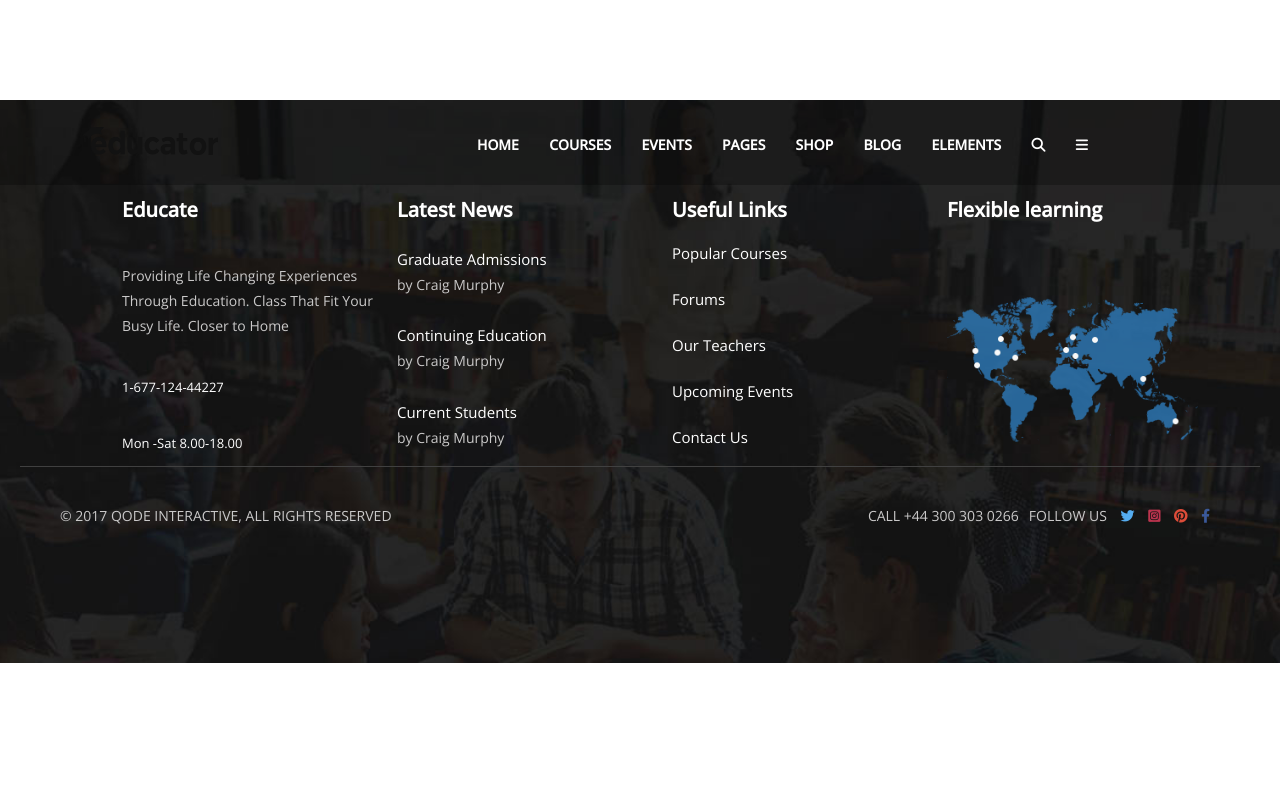
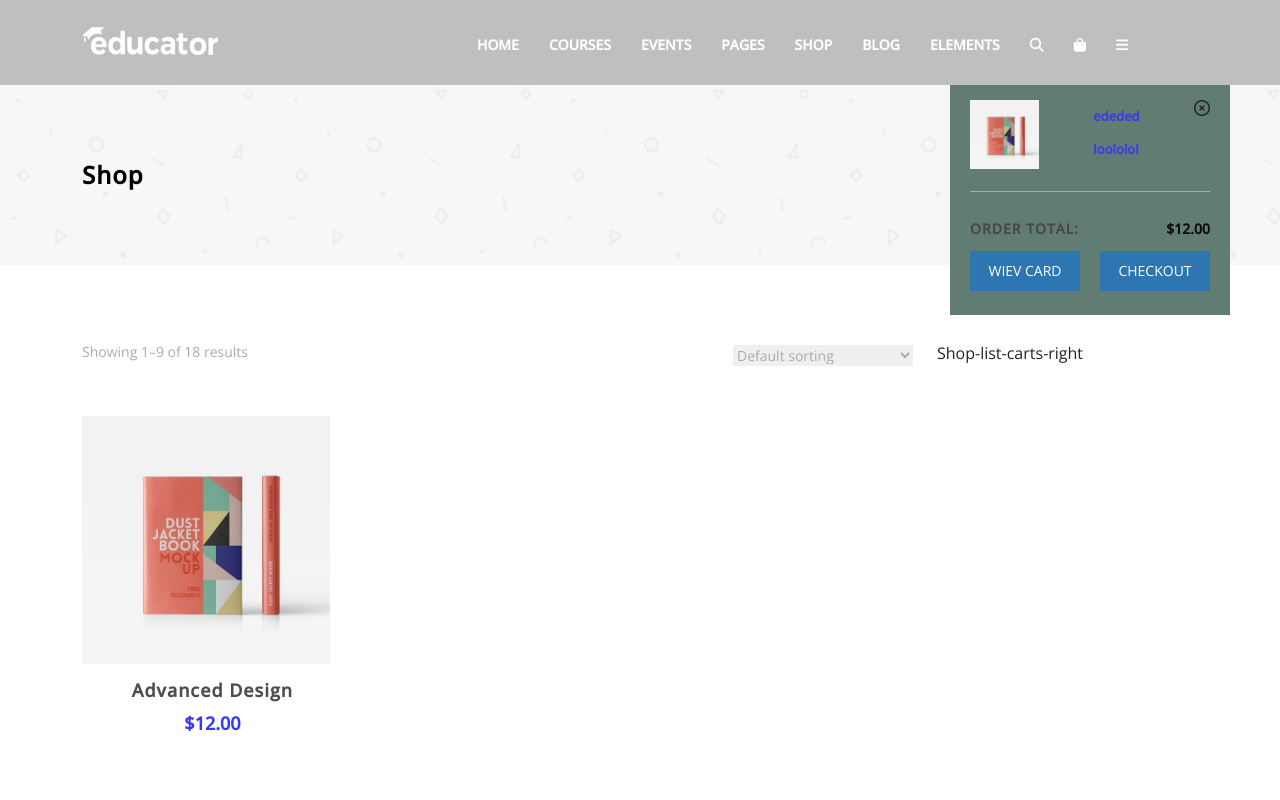
Before and after one commit to zulfuqarov/Last-Project, a React (Vite) app: page /Shop-List in a window 1280 px wide. Shown: the top 800 px of the page. Built offline with nearby package versions, Linux system fonts and the light colour scheme.

Commit message:
shop sehifesi icon sebete eklemek qalib hover alinmir :( 100/70

```diff
--- a/src/App.jsx
+++ b/src/App.jsx
@@ -7,6 +7,8 @@ import Home from "./pages/Home";
 import Pagesteacher from "./pages/Pagesteacher";
 import Navbar from "./componets/homes/header/Navbar";
 import Footer from "./componets/homes/header/Footer";
+import Shop from "./pages/Shop";
+
 
 function App() {
   return (
@@ -15,6 +17,7 @@ function App() {
       <Routes>
         <Route path="/" element={<Home />} />
         <Route path="/Teachers" element={<Pagesteacher />} />
+        <Route path="Shop-List" element={<Shop />} />
       </Routes>
       <Footer />
     </>
--- a/src/componets/homes/header/Navbar.css
+++ b/src/componets/homes/header/Navbar.css
@@ -11,6 +11,7 @@ a {
     width: 100%;
     height: 85px;
     background-color: rgba(0, 0, 0, 0.25);
+    transition: ease 0.5s all;
 }
 
 .navbar-logo img {
--- a/src/componets/homes/header/Navbar.jsx
+++ b/src/componets/homes/header/Navbar.jsx
@@ -1,8 +1,8 @@
 import React, { useEffect, useState } from "react";
-import { Link } from 'react-router-dom';
+import { Link } from "react-router-dom";
 
 // img start
-import Logo from "./img/logo-dark.png";
+import Logo from "./img/logo-light.png";
 import corusesimg1 from "./img/course-img-1.jpg";
 import corusesimg2 from "./img/course-img-2.jpg";
 import corusesimg3 from "./img/course-img-6.jpg";
@@ -12,19 +12,16 @@ const Navbar = () => {
   const [navbarColor, setNavbarColor] = useState("rgba(0, 0, 0, 0.25)");
   // navbar scroll start
   const handleScroll = () => {
-
     const scrollY = window.scrollY;
 
-
     if (scrollY > 50) {
-      setNavbarColor("white");
+      setNavbarColor("black");
     } else {
       setNavbarColor("rgba(0, 0, 0, 0.25)");
     }
   };
 
   useEffect(() => {
-
     window.addEventListener("scroll", handleScroll);
 
     // Komponent çıkışında scroll olayını kaldırın
@@ -117,7 +114,6 @@ const Navbar = () => {
           <div className="navbar-links col-6 col-md-6  col-lg-7">
             <ul className="navbar-links-ul d-flex justify-content-between">
               <li className="any-hover">
-
                 <Link to="/">HOME</Link>
                 <ul className="Home-bottom any">
                   <li>
@@ -296,10 +292,10 @@ const Navbar = () => {
                 </ul>
               </li>
               <li className="any-hover">
-                <a href="">SHOP</a>
+                <a href="#">SHOP</a>
                 <ul className="Shop-bottom any">
                   <li>
-                    <a href="">Shop List</a>
+                    <Link to="/Shop-List">Shop Lsit</Link>
                   </li>
                   <li>
                     <a href="">Product Single</a>
@@ -320,7 +316,8 @@ const Navbar = () => {
                     </ul>
                   </li>
                   <li className="Pages-hover">
-                    <a href="">Pages</a> <i className="fa-solid fa-angle-right"></i>
+                    <a href="">Pages</a>{" "}
+                    <i className="fa-solid fa-angle-right"></i>
                     <ul className="Pages-bottom2">
                       <li>
                         <a href="">My Account</a>
@@ -426,6 +423,11 @@ const Navbar = () => {
               <li className="any-hover">
                 <a href="">
                   <i className="fa-solid fa-magnifying-glass"></i>
+                </a>
+              </li>
+              <li className="any-hover">
+                <a href="">
+                  <i className="fa-solid fa-bag-shopping fa-bag-shopping-hover "></i>
                 </a>
               </li>
               <li className="any-hover">
@@ -628,11 +630,15 @@ const Navbar = () => {
                   <a href="">Product Single</a>
                 </li>
                 <li>
-                    <a onClick={layotsActionsClick} href="#">Layouts</a>{" "}
+                  <a onClick={layotsActionsClick} href="#">
+                    Layouts
+                  </a>{" "}
                   <i className="fa-solid fa-caret-right"></i>
-                    <ul className={`mobile-nav-any ${
+                  <ul
+                    className={`mobile-nav-any ${
                       layotsAction ? " mobile-nav-any-actiove" : ""
-                  }`}>
+                    }`}
+                  >
                     <li>
                       <a href="">Three Columns Grid</a>
                     </li>
@@ -645,10 +651,15 @@ const Navbar = () => {
                   </ul>
                 </li>
                 <li>
-                    <a onClick={pagestActionClick} href="#">Pages</a> <i className="fa-solid fa-caret-right"></i>
-                    <ul className={`mobile-nav-any ${
+                  <a onClick={pagestActionClick} href="#">
+                    Pages
+                  </a>{" "}
+                  <i className="fa-solid fa-caret-right"></i>
+                  <ul
+                    className={`mobile-nav-any ${
                       pagestAction ? " mobile-nav-any-actiove" : ""
-                  }`}>
+                    }`}
+                  >
                     <li>
                       <a href="">My Account</a>
                     </li>
@@ -661,7 +672,6 @@ const Navbar = () => {
                   </ul>
                 </li>
               </ul>
-
             </li>
             <li>
               <a onClick={BlogActionClick} href="#">
@@ -679,7 +689,9 @@ const Navbar = () => {
                   <a href="">Masonry List</a>
                 </li>
                 <li>
-                  <a onClick={postTypseActionClick} href="#">Post Types</a>{" "}
+                  <a onClick={postTypseActionClick} href="#">
+                    Post Types
+                  </a>{" "}
                   <i className="fa-solid fa-caret-right"></i>
                   <ul
                     className={`mobile-nav-any ${
@@ -718,7 +730,9 @@ const Navbar = () => {
                 }`}
               >
                 <li>
-                  <a onClick={shortCodesActionClick} href="#">Course Shortcodes</a>{" "}
+                  <a onClick={shortCodesActionClick} href="#">
+                    Course Shortcodes
+                  </a>{" "}
                   <i className="fa-solid fa-caret-right"></i>
                   <ul
                     className={`mobile-nav-any ${
@@ -752,10 +766,15 @@ const Navbar = () => {
                   </ul>
                 </li>
                 <li>
-                  <a onClick={classicActionClick} href="#">Classic</a> <i className="fa-solid fa-caret-right"></i>
-                  <ul className={`mobile-nav-any ${
+                  <a onClick={classicActionClick} href="#">
+                    Classic
+                  </a>{" "}
+                  <i className="fa-solid fa-caret-right"></i>
+                  <ul
+                    className={`mobile-nav-any ${
                       classicAction ? " mobile-nav-any-actiove" : ""
-                  }`}>
+                    }`}
+                  >
                     <li>
                       <a href="">Accordions & Toggles</a>
                     </li>
@@ -786,7 +805,9 @@ const Navbar = () => {
                   </ul>
                 </li>
                 <li>
-                  <a onClick={infographicActionClick} href="#">Infograpich</a>{" "}
+                  <a onClick={infographicActionClick} href="#">
+                    Infograpich
+                  </a>{" "}
                   <i className="fa-solid fa-caret-right"></i>
                   <ul
                     className={`mobile-nav-any ${
--- /dev/null
+++ b/src/componets/navbar-all-links-header/NavbarLinksAlllHeader.jsx
@@ -0,0 +1,40 @@
+import React from "react";
+
+import sekil55 from "../shop/product-img-2-600x600.jpg";
+
+const NavbarLinksAlllHeader = ({ links, span }) => {
+  return (
+    <div className="Teacher-back-fon d-flex position-relative">
+      <div className="container d-flex justify-content-between">
+        <h1>{span}</h1>
+        <a href="#">Home / {links}</a>
+        <div className="shopping-icons">
+          <div className="shopping-icons-top d-flex justify-content-between">
+            <div className="shopping-icons-img">
+              <img src={sekil55} alt="" />
+            </div>
+            <div className="shopping-icons-top-span">
+              <span>ededed</span> <br />
+              <span>loololol</span>
+            </div>
+            <div>
+              <i class="fa-regular fa-circle-xmark"></i>
+            </div>
+          </div>
+          <div className="shopping-icons-bottom">
+            <div className="d-flex justify-content-between shopping-icons-bottom-span">
+              <h1>ORDER TOTAL:</h1>
+              <span>$12.00</span>
+            </div>
+            <div className="d-flex justify-content-between shopping-icons-bottom-btn">
+              <button>WIEV CARD</button>
+              <button>CHECKOUT</button>
+            </div>
+          </div>
+        </div>
+      </div>
+    </div>
+  );
+};
+
+export default NavbarLinksAlllHeader;
--- a/src/componets/pagesE/our teachers/Teacher.jsx
+++ b/src/componets/pagesE/our teachers/Teacher.jsx
@@ -5,6 +5,7 @@ import "./Teachers.css";
 // img start
 import Josephimg from "./imgs/teachers-1.jpg";
 import Josephimzaimg from "./imgs/signature-1.png";
+import NavbarLinksAlllHeader from "../../navbar-all-links-header/NavbarLinksAlllHeader";
 // img end
 
 const itemsPerPage = 8;
@@ -19,7 +20,7 @@ const Teacher = () => {
 
   useEffect(() => {
     axios
-      .get(" http://localhost:9999/teachers")
+      .get("http://localhost:3000/teachers")
       .then((melumat) => setteacher(melumat.data))
       .catch((error) => {
         console.error("api isdeyi basarisiz", error);
@@ -33,12 +34,7 @@ const Teacher = () => {
 
   return (
     <section className="Teacher">
-      <div className="Teacher-back-fon d-flex">
-        <div className="container d-flex justify-content-between">
-          <h1>Our Teachers</h1>
-          <a href="#">Home / Our Teachers</a>
-        </div>
-      </div>
+      <NavbarLinksAlllHeader links='Our Teachers' span='Our Teachers'/>
       <div className="container">
         <section className="section-joseph row">
           <div className="joseph-img-left col-12 col-lg-6">
@@ -75,8 +71,8 @@ const Teacher = () => {
                       <img src={item.img} alt="" />
                     </div>
                     <div className="Teacher-card-about">
-                    <h1>{item.name}</h1>
-                    <span>{item.faculty}</span>
+                      <h1>{item.name}</h1>
+                      <span>{item.faculty}</span>
                     </div>
                   </div>
                 }
--- /dev/null
+++ b/src/componets/shop/ShopList.css
@@ -0,0 +1,122 @@
+.Shop-List {
+    padding-top: 85px;
+}
+
+.Shop-list-carts {
+    padding-top: 80px;
+}
+
+.Shop-list-carts-left-top span {
+    font-size: 14px;
+    color: #ababab;
+}
+
+.Shop-list-carts-left-top select {
+    border: none;
+    width: 180px;
+    border: none !important;
+    font-size: 14px;
+    color: #ababab;
+}
+
+.Shop-list-carts-left-bottom {
+    padding-top: 50px;
+}
+
+.Shop-list-carts-left-bottom-img {
+    width: 248px;
+}
+
+.Shop-list-carts-left-bottom-img img {
+    width: 100%;
+}
+
+.Shop-list-carts-left-bottom-img button {
+    position: relative;
+    border: none;
+    color: white;
+    font-size: 15px;
+    font-weight: 700;
+    background-color: rgb(80, 80, 255);
+    width: 248px;
+    height: 0px;
+    padding: 0;
+    overflow-y: hidden;
+    transition: 0.3s height ease;
+    bottom: 248px;
+}
+
+.Shop-list-carts-left-bottom-img:hover button {
+    height: 54px;
+}
+
+
+.Shop-list-carts-left-bottom-about span {
+    color: rgb(77, 77, 77);
+    font-size: 18px;
+    font-weight: 700;
+    padding: 15px 0;
+    display: inline-block;
+    letter-spacing: 1px;
+}
+
+.Shop-list-carts-left-bottom-about p {
+    color: rgb(55, 55, 248);
+    font-size: 18px;
+    font-weight: 700;
+}
+
+
+.shopping-icons-top{
+    padding-bottom: 20px;
+}
+.shopping-icons-img{
+    width: 69px;
+}
+.shopping-icons-img img{
+    width: 100%;
+}
+.shopping-icons-top-span span{
+font-weight: 700;
+font-size: 13px;
+color: rgb(59, 59, 231);
+padding: 10px 0;
+display: inline-block;
+}
+.shopping-icons{
+    width: 280px;
+    height: 230px;
+    background-color: rgb(96, 124, 115);
+    padding: 15px 20px;
+    position: absolute;
+    top: 0;
+    right: 0;
+    margin-right: 50px;
+}
+.shopping-icons-bottom{
+    border-top: 1px solid #ababab;
+    padding-top: 30px;
+    padding-bottom: 15px;
+}
+.shopping-icons-bottom h1{
+    color: #474747;
+    font-size: 14px;
+    font-weight: 700;
+}
+.shopping-icons-bottom-span span{
+    font-weight: 700;
+    color: #0a0a0a;
+    font-size: 14px;
+}
+.shopping-icons-bottom-btn{
+    padding-top: 15px;
+}
+.shopping-icons-bottom-btn button{
+    width: 110px;
+    height: 40px;
+    background-color: #2d76b2;
+    border: none;
+    padding: 0;
+    color: white;
+    font-size: 14px;
+}
--- /dev/null
+++ b/src/componets/shop/ShopList.jsx
@@ -0,0 +1,57 @@
+import React from "react";
+import "./ShopList.css";
+import NavbarLinksAlllHeader from "../navbar-all-links-header/NavbarLinksAlllHeader";
+
+import sekil from "./product-img-2-600x600.jpg";
+const ShopList = () => {
+  return (
+    <section className="Shop-List">
+      <NavbarLinksAlllHeader span="Shop" links="shop" />
+      <section className="Shop-list-carts">
+        <div className="container">
+          <div className="row">
+            <div className="Shop-list-carts-left   col-12  col-lg-9">
+              <div className="d-flex justify-content-between Shop-list-carts-left-top">
+                <span>Showing 1–9 of 18 results</span>
+                <select name="" id="">
+                  <option value="Default sorting">Default sorting</option>
+                  <option value="Sort by popularity">Sort by popularity</option>
+                  <option value="Sort by average">
+                    Sort by average Rating
+                  </option>
+                  <option value="Sort by latest">Sort by latest</option>
+                  <option value="Sort by price: low to high">
+                    Sort by price: low to high
+                  </option>
+                  <option value="Sort by price: low to low">
+                    Sort by price: low to low
+                  </option>
+                </select>
+              </div>
+              <div className="row">
+                <div className="Shop-list-carts-left-bottom col-lg-4">
+                  <div className="Shop-list-carts-left-bottom-img">
+                    <img src={sekil} alt="" />
+                    <div className="position-absolute">
+                      <button>ADD TO CART</button>
+                    </div>
+                  </div>
+                  <div className="text-center Shop-list-carts-left-bottom-about">
+                    <span>Advanced Design</span>
+                    <p>$12.00</p>
+                  </div>
+                </div>
+              </div>
+            </div>
+
+            <div className="Shop-list-carts-right  col-12  col-lg-3">
+              <h1>Shop-list-carts-right </h1>
+            </div>
+          </div>
+        </div>
+      </section>
+    </section>
+  );
+};
+
+export default ShopList;
--- /dev/null
+++ b/src/pages/Shop.jsx
@@ -0,0 +1,10 @@
+import React from 'react'
+import ShopList from '../componets/shop/ShopList'
+
+const Shop = () => {
+  return (
+    <ShopList/>
+  )
+}
+
+export default Shop
```
Also changed, not shown: MOCK_DATA.json (+72 -0 lines), src/componets/homes/header/img/logo-light.png (added), src/componets/shop/product-img-2-600x600.jpg (added). Lines whose indentation alone changed are shown as unchanged.
